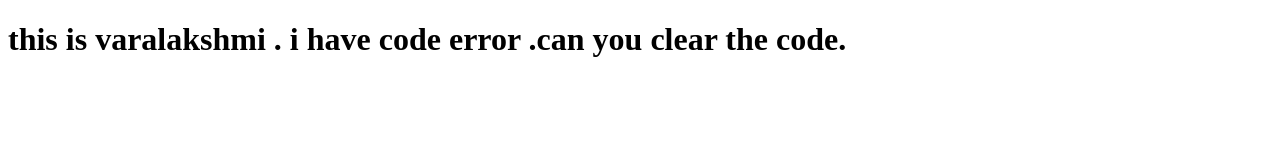
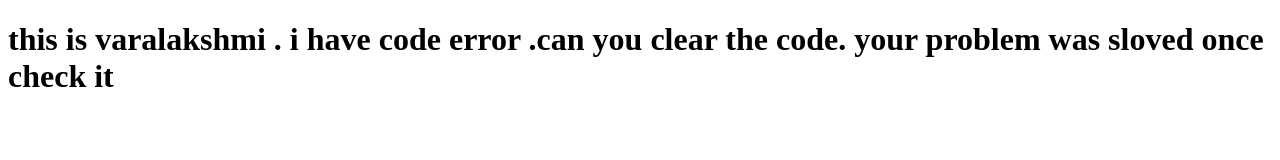
Before and after one commit to pvaralakshm/r38-project, a plain HTML site: page index.html in a window 1280 px wide. Drawn offline with Linux system fonts and the light colour scheme.

Commit message:
meassage

```diff
--- a/index.html
+++ b/index.html
@@ -6,6 +6,8 @@
     <title>Document</title>
 </head>
 <body>
-   <h1> this is varalakshmi . i have code error .can you clear the code.</h1>
+   <h1> this is varalakshmi . i have code error .can you clear the code.
+    your problem was sloved once check it
+   </h1>
 </body>
 </html>
```
